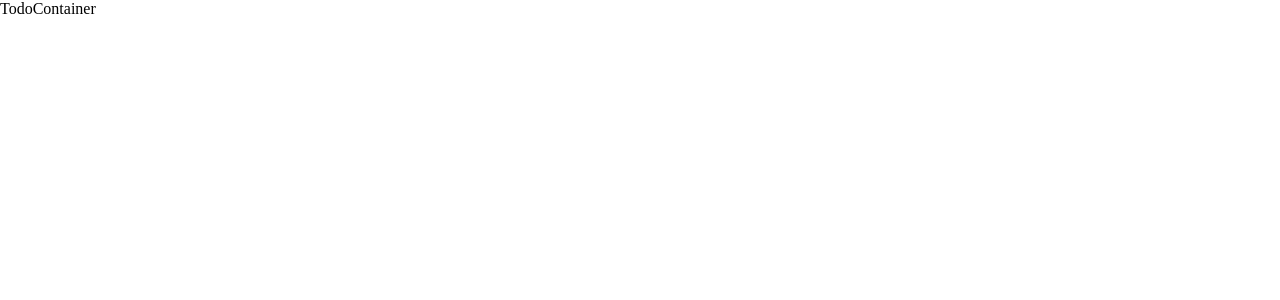
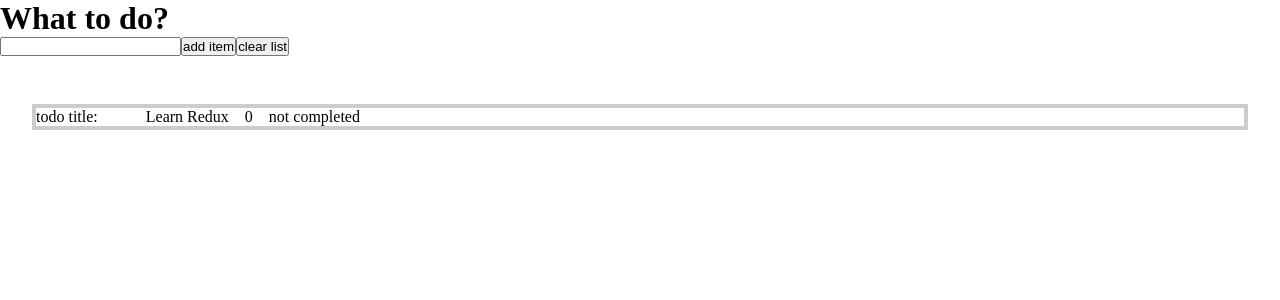
Before and after one commit to nady90/todo-app-with-redux, a React (Vite) app: page / in a window 1280 px wide. Shown: the top 300 px of the page. Built offline with nearby package versions, Linux system fonts and the light colour scheme.

Commit message:
Added the main logic for the app

```diff
--- a/package.json
+++ b/package.json
@@ -10,8 +10,10 @@
     "preview": "vite preview"
   },
   "dependencies": {
+    "@reduxjs/toolkit": "^1.9.5",
     "react": "^18.2.0",
     "react-dom": "^18.2.0",
+    "react-redux": "^8.1.2",
     "react-router-dom": "^6.15.0",
     "sass": "^1.66.1"
   },
--- a/src/components/TodoContainer/TodoContainer.jsx
+++ b/src/components/TodoContainer/TodoContainer.jsx
@@ -1,7 +1,65 @@
 import "./TodoContainer.scss";
+// Importing libraries
+import { useState } from "react";
+import { useSelector, useDispatch } from "react-redux";
+import { addTodoItem, clearTodoList } from "../../store/todoSlice/todoSlice";
+// Importing components
+import TodoItem from "../TodoItem/TodoItem";
 
 const TodoContainer = () => {
-  return <div>TodoContainer</div>;
+  const [itemTitle, setItemTitle] = useState("");
+
+  // Redux:
+  const state = useSelector((state) => state.todo.todoList);
+  const dispatch = useDispatch();
+
+  const handleInputChange = (e) => {
+    setItemTitle(e.target.value);
+  };
+
+  const handleAddItem = () => {
+    dispatch(addTodoItem(itemTitle));
+  };
+
+  return (
+    <div className="todo-container">
+      <label htmlFor="add-todo"></label>
+      <input
+        type="text"
+        id="add-todo"
+        value={itemTitle}
+        onChange={handleInputChange}
+      />
+
+      <button
+        onClick={() => {
+          handleAddItem();
+        }}
+      >
+        add item
+      </button>
+
+      <button
+        onClick={() => {
+          dispatch(clearTodoList());
+        }}
+      >
+        clear list
+      </button>
+
+      <div
+        className="items-container"
+        style={{
+          margin: "3rem 2rem",
+          border: "4px solid #ccc",
+        }}
+      >
+        {state.map((item) => {
+          return <TodoItem key={item.id} item={item} />;
+        })}
+      </div>
+    </div>
+  );
 };
 
 export default TodoContainer;
--- a/src/components/TodoItem/TodoItem.jsx
+++ b/src/components/TodoItem/TodoItem.jsx
@@ -1,7 +1,36 @@
 import "./TodoItem.scss";
+// Importing libraries
+import { useDispatch } from "react-redux";
+import { removeTodoItem } from "../../store/todoSlice/todoSlice";
 
-const TodoItem = () => {
-  return <div>TodoItem</div>;
+const TodoItem = ({ item }) => {
+  const dispatch = useDispatch();
+
+  const handleItemClick = (e) => {
+    dispatch(removeTodoItem(item.id));
+  };
+
+  return (
+    <div
+      onClick={handleItemClick}
+      className="todo-item"
+      style={{
+        display: "flex",
+        gap: "1rem",
+      }}
+    >
+      <span
+        style={{
+          marginRight: "2rem",
+        }}
+      >
+        todo title:
+      </span>
+      <span>{item.title}</span>
+      <span>{item.id}</span>
+      <span>{item.completed ? "completed" : "not completed"}</span>
+    </div>
+  );
 };
 
 export default TodoItem;
--- a/src/main.jsx
+++ b/src/main.jsx
@@ -3,11 +3,15 @@ import "./index.scss";
 import React from "react";
 import ReactDOM from "react-dom/client";
 import { BrowserRouter } from "react-router-dom";
+import { Provider } from "react-redux";
+import store from "./store/store";
 // Importing components
 import App from "./App.jsx";
 
 ReactDOM.createRoot(document.getElementById("root")).render(
-  <BrowserRouter>
-    <App />
-  </BrowserRouter>
+  <Provider store={store}>
+    <BrowserRouter>
+      <App />
+    </BrowserRouter>
+  </Provider>
 );
--- a/src/routes/Home/Home.jsx
+++ b/src/routes/Home/Home.jsx
@@ -5,6 +5,7 @@ import TodoContainer from "../../components/TodoContainer/TodoContainer";
 const Home = () => {
   return (
     <div className="home-container">
+      <h1>What to do?</h1>
       <TodoContainer />
     </div>
   );
--- a/src/routes/Home/Home.scss
+++ b/src/routes/Home/Home.scss
@@ -0,0 +1,2 @@
+.home-container {
+}
--- /dev/null
+++ b/src/store/store.js
@@ -0,0 +1,8 @@
+import { configureStore } from "@reduxjs/toolkit";
+import todoReducer from "./todoSlice/todoSlice";
+
+export default configureStore({
+  reducer: {
+    todo: todoReducer,
+  },
+});
--- /dev/null
+++ b/src/store/todoSlice/todoSlice.js
@@ -0,0 +1,32 @@
+import { createSlice } from "@reduxjs/toolkit";
+
+const INITIAL_STATE = {
+  todoList: [{ id: 0, title: "Learn Redux", completed: false }],
+};
+
+export const todoSlice = createSlice({
+  name: "todo",
+  initialState: INITIAL_STATE,
+  reducers: {
+    addTodoItem: (state, action) => {
+      state.todoList.push({
+        // id: state.todoList.length,
+        id: crypto.randomUUID(),
+        title: action.payload,
+        completed: false,
+      });
+    },
+    removeTodoItem: (state, action) => {
+      state.todoList = state.todoList.filter(
+        (item) => item.id !== action.payload
+      );
+    },
+    clearTodoList: (state, action) => {
+      state.todoList = [];
+    },
+  },
+});
+
+export const { addTodoItem, removeTodoItem, clearTodoList } = todoSlice.actions;
+
+export default todoSlice.reducer;
```
Also changed, not shown: 1 other file (tests, documents, lock files or other folders).
